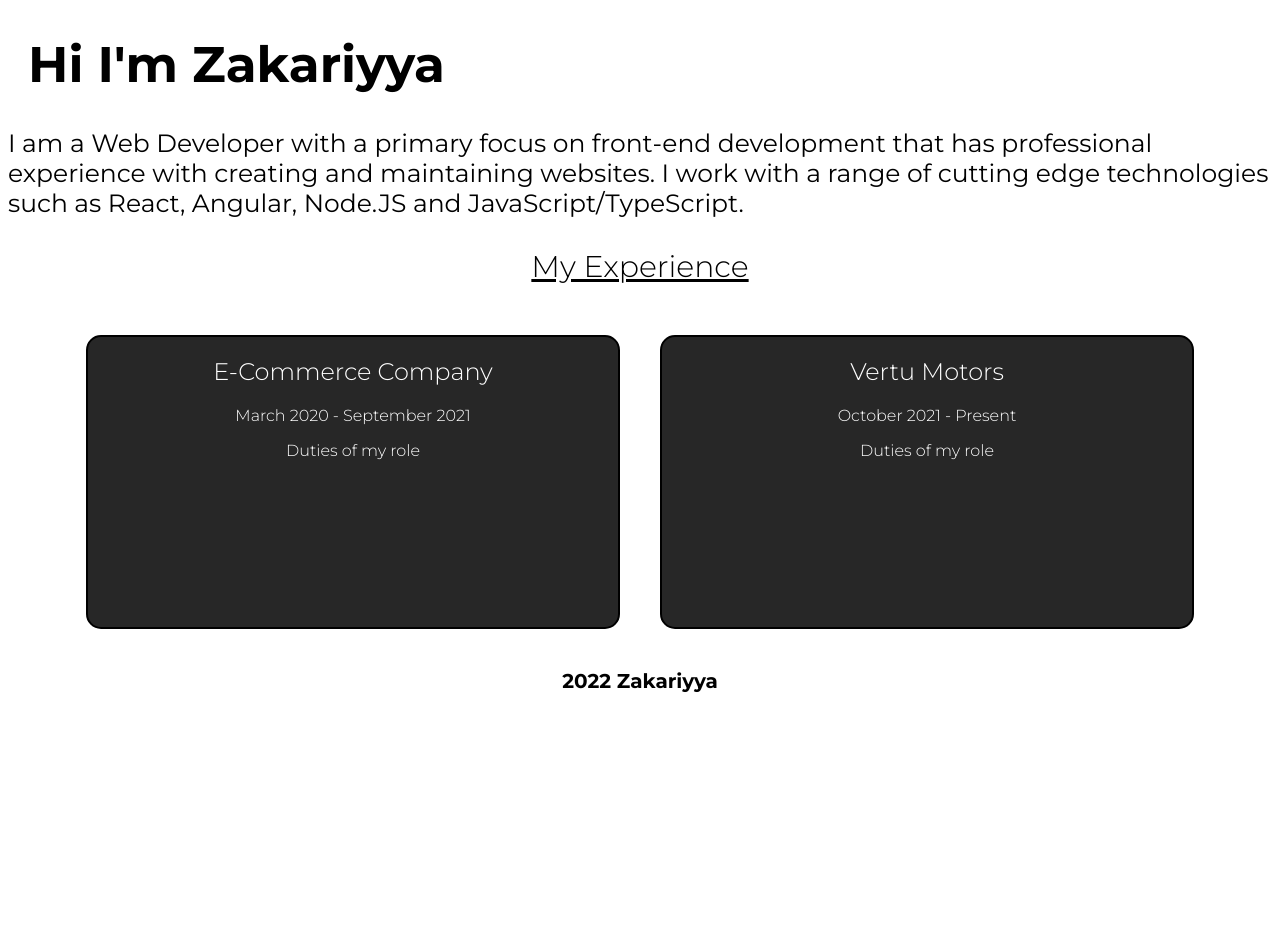
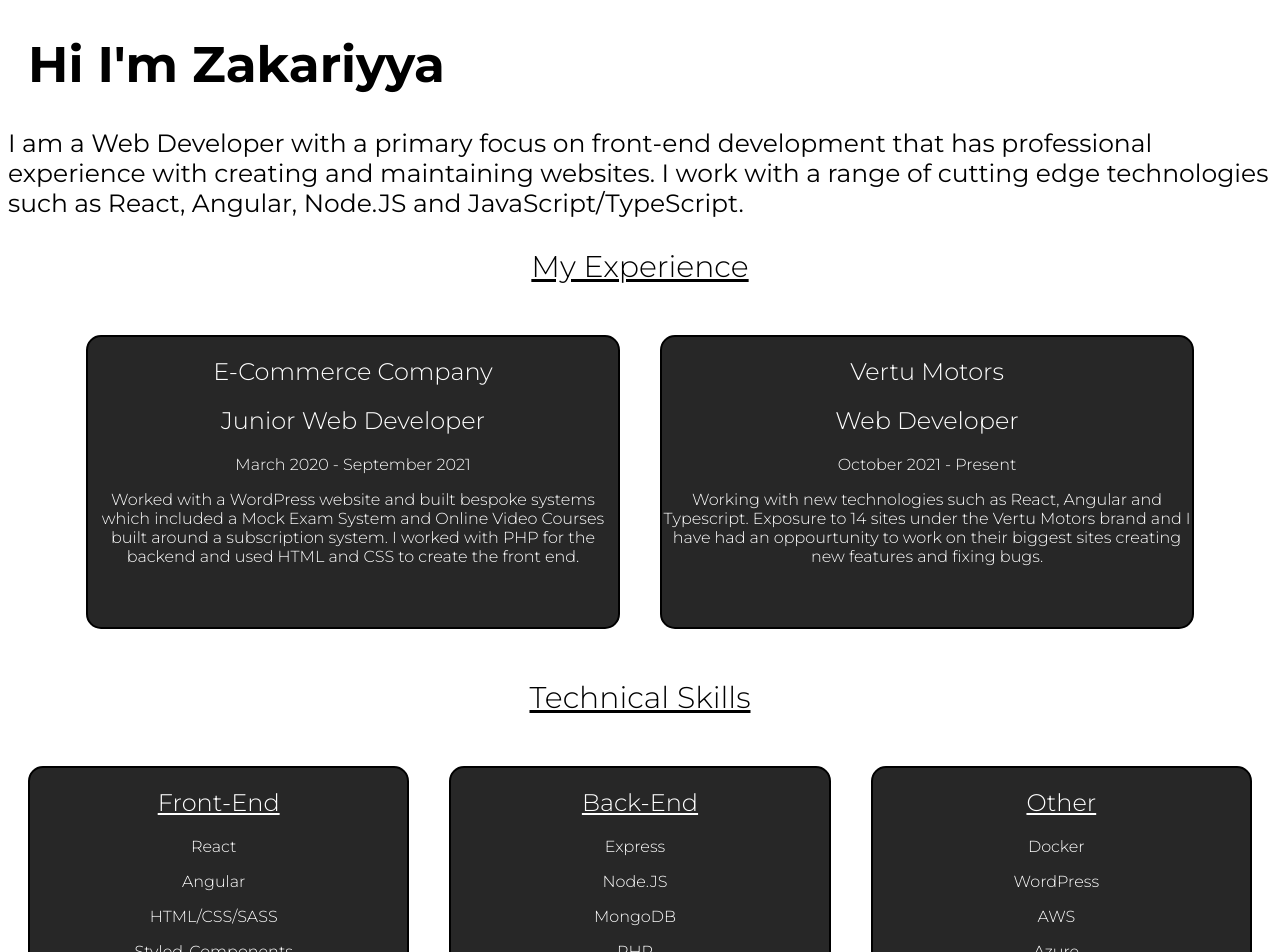
Before and after one commit to Zakariyya98/UserInterface, a React (Create React App) app: page / in a window 1280 px wide. Shown: the top 952 px of the page. Before the commit the page ends 800 px from the top, so only its background shows below. Built offline with nearby package versions, Linux system fonts and the light colour scheme.

Commit message:
Created more cards and styled out the UI to include tech stack

```diff
--- a/src/App.js
+++ b/src/App.js
@@ -4,6 +4,7 @@ import Footer from './components/Footer';
 import Card from './components/UI/Card';
 import './index.css';
 import Experience from './components/UI/Experience';
+import TechnicalSkills from './components/UI/Technical';
 
 function App() {
   return (
@@ -11,6 +12,7 @@ function App() {
       <Header />
       <Main />
       <Experience />
+      <TechnicalSkills />
       <Footer />
     </>
   );
--- a/src/components/UI/Card.js
+++ b/src/components/UI/Card.js
@@ -1,12 +1,23 @@
 import React from 'react';
-import {Title, Date, Description, StyledContainer} from './Card.styled'
+import { Title, Date, Description, StyledContainer, Role, Bullets, TitleTech } from './Card.styled'
 
 const Card = (props) => {
     return (
     <StyledContainer>
+
     <Title>{props.title}</Title>
+    <Role>{props.role}</Role>
     <Date>{props.date}</Date>
     <Description>{props.description}</Description>
+
+    <TitleTech>{props.techtitle}</TitleTech>
+    <Bullets>{props.bullets0}</Bullets>
+    <Bullets>{props.bullets1}</Bullets>
+    <Bullets>{props.bullets2}</Bullets>
+    <Bullets>{props.bullets3}</Bullets>
+    <Bullets>{props.bullets4}</Bullets>
+    <Bullets>{props.bullets5}</Bullets>
+
     </StyledContainer>
 )};
 
--- a/src/components/UI/Card.styled.jsx
+++ b/src/components/UI/Card.styled.jsx
@@ -5,6 +5,27 @@ text-align: center;
 color: #fff;
 font-weight: 300;
 `;
+
+export const Role = styled.h2`
+text-align: center;
+color: #fff;
+font-weight: 300;
+`;
+
+export const Bullets = styled.ul`
+text-align: center;
+margin-right: 50px;
+color: #fff;
+font-weight: 300;
+`;
+
+export const TitleTech = styled.h2`
+text-align: center;
+color: #fff;
+font-weight: 300;
+text-decoration: underline;
+`;
+
 
 export const Date = styled.div`
 text-align: center;
--- a/src/components/UI/Experience.js
+++ b/src/components/UI/Experience.js
@@ -13,14 +13,22 @@ const Experience = () => {
 
         <Card
         title="E-Commerce Company"
+        role="Junior Web Developer"
         date="March 2020 - September 2021"
-        description="Duties of my role"
+        description="Worked with a WordPress website and built bespoke systems
+        which included a Mock Exam System and Online Video Courses built around
+        a subscription system. I worked with PHP for the backend and used HTML
+        and CSS to create the front end."
         />
 
         <Card
         title="Vertu Motors"
+        role="Web Developer"
         date="October 2021 - Present"
-        description="Duties of my role"
+        description="Working with new technologies such as React, Angular and
+        Typescript. Exposure to 14 sites under the Vertu Motors brand and I have
+        had an oppourtunity to work on their biggest sites creating new features
+        and fixing bugs."
         />
 
         </ExperienceContainer>
--- /dev/null
+++ b/src/components/UI/Technical.js
@@ -0,0 +1,47 @@
+import React from "react";
+import Card from "./Card";
+import { ExperienceContainer, ExperienceLabel } from "./Experience.styled";
+
+const TechnicalSkills = () => {
+    return (
+        <>
+        <ExperienceLabel>
+            Technical Skills
+        </ExperienceLabel>
+
+        <ExperienceContainer>
+
+        <Card
+        techtitle="Front-End"
+        bullets0="React"
+        bullets1="Angular"
+        bullets2="HTML/CSS/SASS"
+        bullets3="Styled-Components"
+        bullets4="JavaScript"
+        bullets5="TypeScript"
+        />
+
+        <Card
+        techtitle="Back-End"
+        bullets0="Express"
+        bullets1="Node.JS"
+        bullets2="MongoDB"
+        bullets3="PHP"
+        />
+
+        <Card
+        techtitle="Other"
+        bullets0="Docker"
+        bullets1="WordPress"
+        bullets2="AWS"
+        bullets3="Azure"
+        bullets4="GitHub"
+        />
+
+        </ExperienceContainer>
+        </>
+    );
+
+};
+
+export default TechnicalSkills;
```
